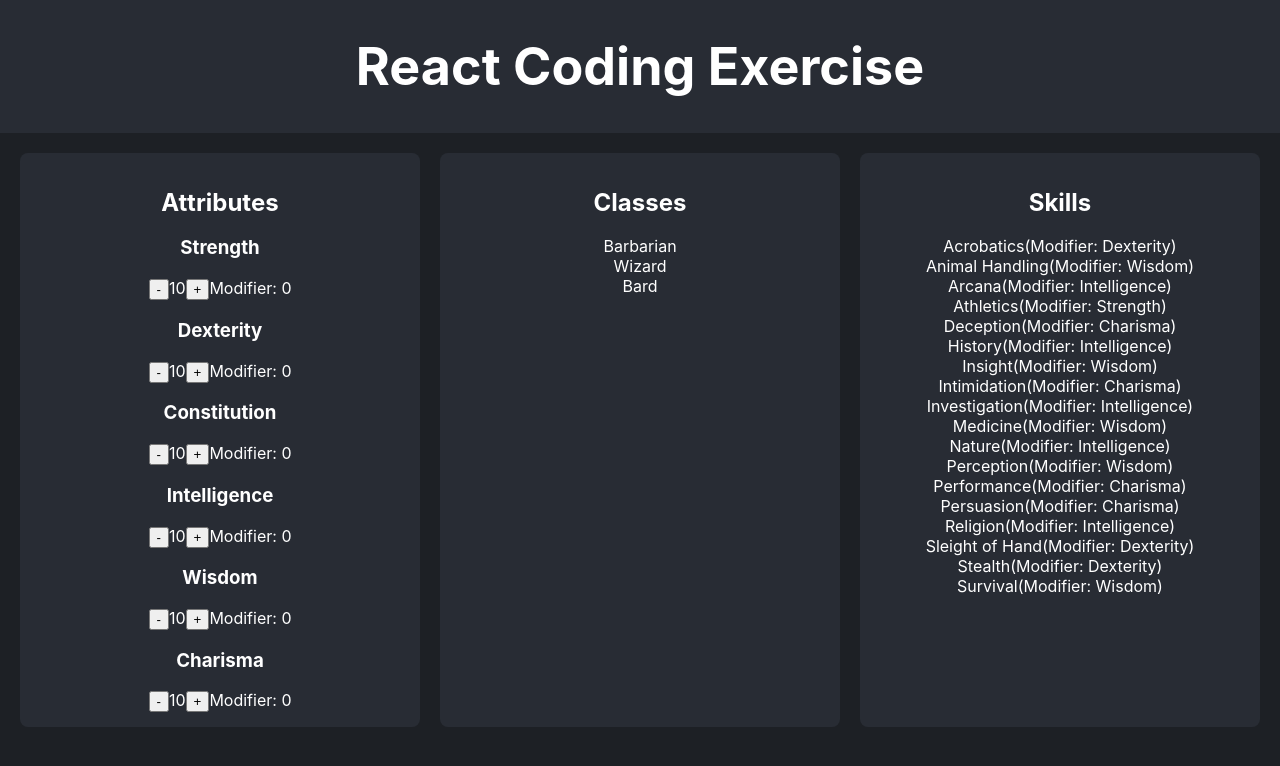
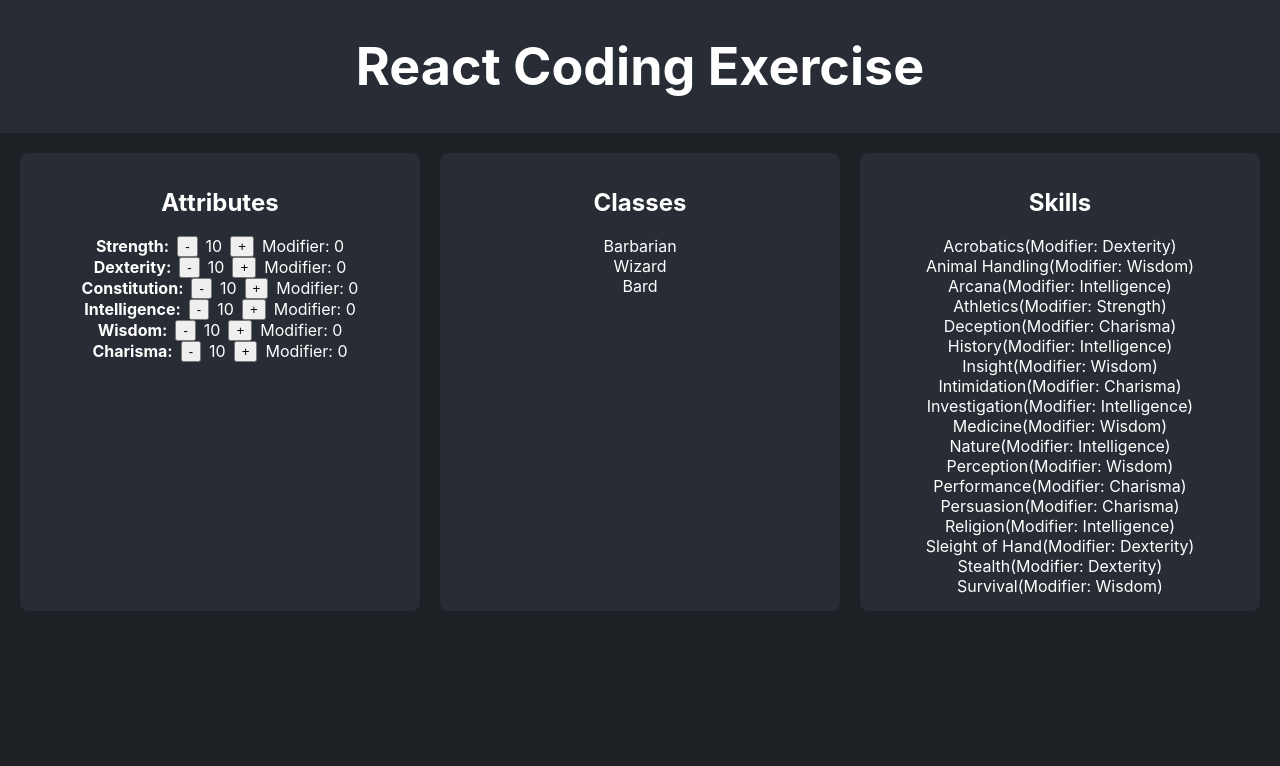
Before and after one commit to YunhwanJeong/recruiting-webapp-character, a React (Create React App) app: page / in a window 1280 px wide. Shown: the top 766 px of the page. Built offline with nearby package versions, Linux system fonts and the light colour scheme.

Commit message:
fix: adjust attributes section markup

```diff
--- a/src/App.css
+++ b/src/App.css
@@ -62,3 +62,9 @@
   padding: 15px;
   border-radius: 8px;
 }
+
+.attribute-row {
+  display: flex;
+  justify-content: center;
+  gap: 8px;
+}
--- a/src/App.tsx
+++ b/src/App.tsx
@@ -46,8 +46,8 @@ function App() {
           <section className="column">
             <h2>Attributes</h2>
             {ATTRIBUTE_LIST.map((attribute) => (
-              <div key={attribute}>
-                <h3>{attribute}</h3>
+              <div key={attribute} className="attribute-row">
+                <strong>{attribute}: </strong>
                 <button
                   onClick={() => dispatch({ type: "DECREMENT", attribute })}
                 >
```
